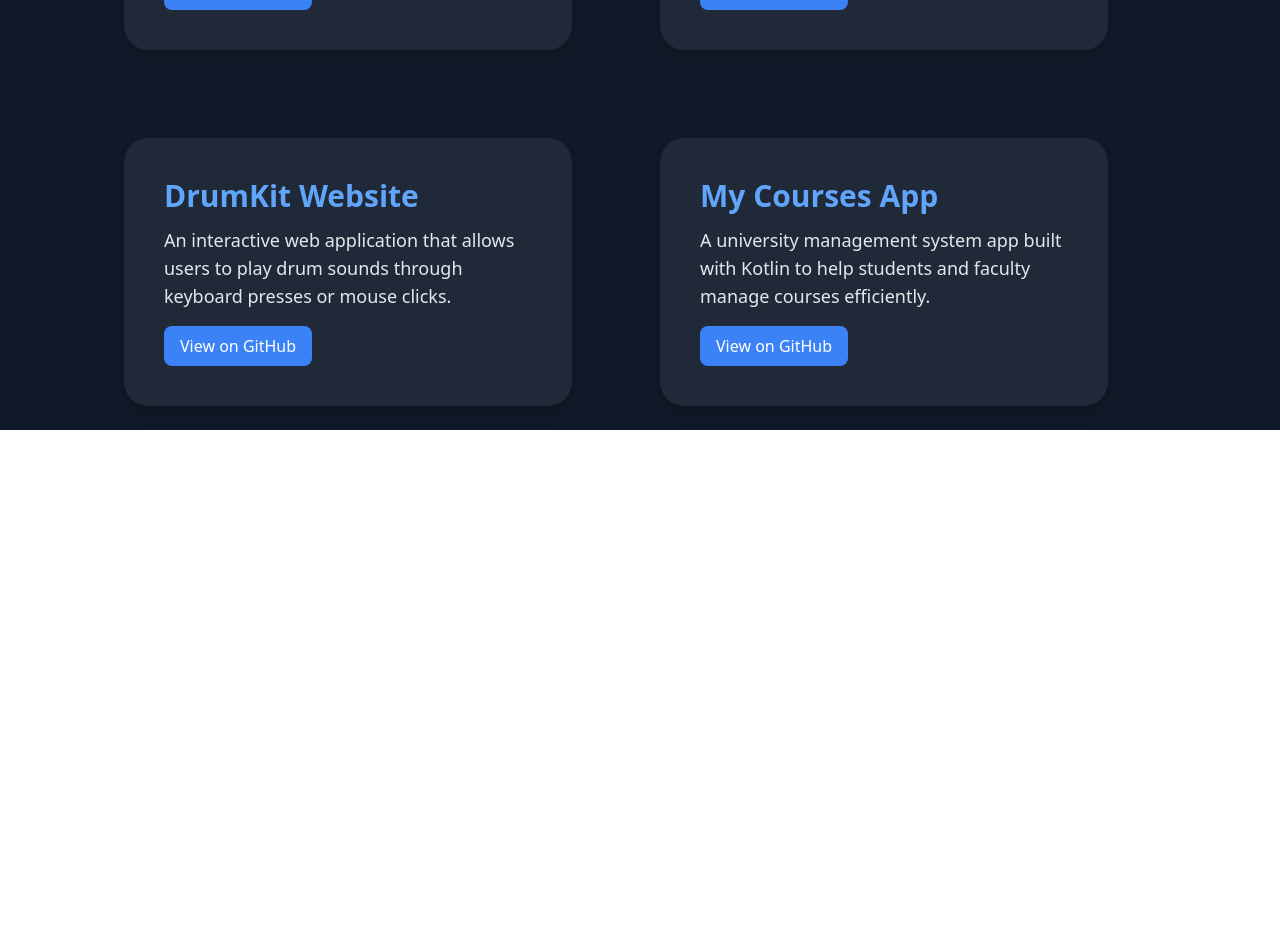
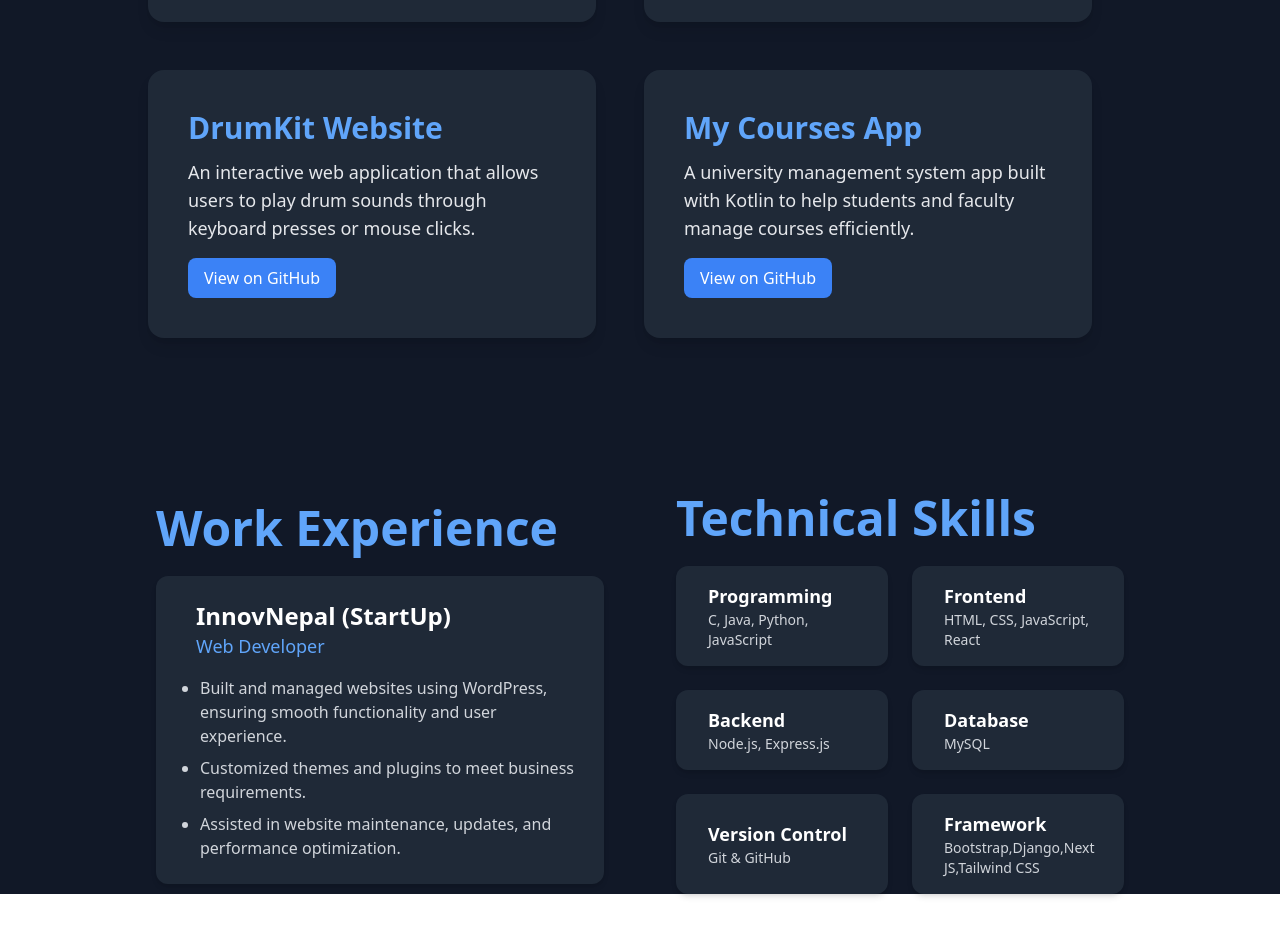
Before and after one commit to suraz343/MyPortfolio, a Next.js app: page / in a window 1280 px wide. Shown: the part 1170-2106 px from the top of the page. Before the commit the page ends 1600 px from the top, so only its background shows below. Built offline with nearby package versions, Linux system fonts and the light colour scheme.

Commit message:
experience and technical skills section added

```diff
--- a/app/components/Projects.tsx
+++ b/app/components/Projects.tsx
@@ -8,7 +8,7 @@
   }
   const ProjectCard: React.FC<ProjectProps> = (props) => {
   return (
-    <div className=" bg-gray-800 text-white p-10 m-6 mr-6 rounded-3xl shadow-lg max-w-md w-full transform transition duration-300 hover:scale-105 hover:shadow-2xl">
+    <div className=" bg-gray-800 text-white p-10 m-3 rounded-2xl shadow-lg max-w-md w-full transform transition duration-300 hover:scale-105 hover:shadow-2xl">
       <h2 className="text-2xl font-bold text-blue-400 md:text-3xl">{props.name}</h2>
       <p className="text-gray-200 mt-3 md:text-lg">{props.description}</p>
       <a
@@ -53,13 +53,13 @@
   ];
 
   return (
-    <div className="bg-gray-900 text-white flex flex-col mt-10 items-center px-6 md:px-16">
+    <div className="bg-gray-900 text-white flex flex-col mt-6 items-center px-6 md:px-16">
       <h1 className="text-3xl md:text-5xl font-extrabold text-blue-400 text-center md:text-left mb-10">
         My Projects
       </h1>
 
       {/* Grid Layout for Project Cards */}
-      <div className="mr-12 grid grid-cols-1 sm:grid-cols-2 lg:grid-cols-2 gap-10">
+      <div className="mr-10 grid grid-cols-1 sm:grid-cols-2 lg:grid-cols-2 gap-6">
         {projectList.map((project, index) => (
           <ProjectCard
             key={index}
--- /dev/null
+++ b/app/components/skills.tsx
@@ -0,0 +1,59 @@
+import React from "react";
+
+export default function Skills() {
+  return (
+    <div className="m-8 md:m-36 flex flex-col md:flex-row justify-center items-center gap-12">
+
+      {/* Work Experience Section */}
+      <div className="w-full md:w-1/2 flex justify-center">
+        <div className="w-full max-w-md">
+          <h1 className="font-extrabold text-blue-400 text-3xl md:text-5xl text-center md:text-left">
+            Work Experience
+          </h1>
+          <div className="bg-gray-800 p-6 rounded-xl shadow-md mt-6 flex flex-col gap-4">
+            <div className="flex items-center gap-4">
+              <i className="bi bi-briefcase-fill text-blue-400 text-4xl"></i>
+              <div>
+                <h3 className="text-white font-semibold text-2xl">InnovNepal (StartUp)</h3>
+                <p className="text-blue-400 text-lg">Web Developer</p>
+              </div>
+            </div>
+            <ul className="list-disc pl-5 text-gray-300 text-md space-y-2">
+              <li>Built and managed websites using WordPress, ensuring smooth functionality and user experience.</li>
+              <li>Customized themes and plugins to meet business requirements.</li>
+              <li>Assisted in website maintenance, updates, and performance optimization.</li>
+            </ul>
+          </div>
+        </div>
+      </div>
+
+      {/* Technical Skills Section */}
+      <div className="w-full md:w-1/2 flex justify-center">
+        <div className="w-full max-w-md">
+          <h1 className="font-extrabold text-blue-400 text-3xl md:text-5xl text-center md:text-left">
+            Technical Skills
+          </h1>
+          <div className="grid grid-cols-1 md:grid-cols-2 gap-6 mt-6">
+            {[
+              { title: "Programming", skills: "C, Java, Python, JavaScript", icon: "code-slash" },
+              { title: "Frontend", skills: "HTML, CSS, JavaScript, React", icon: "layout-text-window" },
+              { title: "Backend", skills: "Node.js, Express.js", icon: "server" },
+              { title: "Database", skills: "MySQL", icon: "database" },
+              { title: "Version Control", skills: "Git & GitHub", icon: "github" },
+              { title: "Framework", skills: "Bootstrap,Django,Next JS,Tailwind CSS", icon: "framework" }
+            ].map((item, index) => (
+              <div key={index} className="bg-gray-800 p-4 rounded-xl shadow-md flex items-center gap-4 mx-auto w-full">
+                <i className={`bi bi-${item.icon} text-blue-400 text-3xl`}></i>
+                <div>
+                  <h3 className="text-white font-semibold text-lg">{item.title}</h3>
+                  <p className="text-gray-300 text-sm">{item.skills}</p>
+                </div>
+              </div>
+            ))}
+          </div>
+        </div>
+      </div>
+
+    </div>
+  );
+}
--- a/app/page.tsx
+++ b/app/page.tsx
@@ -2,14 +2,16 @@
 import NavBar from "./components/NavBar";
 import HeroSection from "./components/Hero";
 import Projects from "./components/Projects";
+import Skills from "./components/skills";
 
 
 export default function Home() {
   return (
-    <main className="min-h-screen dark:bg-gray-900">
+    <main className="min-h-screen bg-gray-900 dark:bg-gray-900">
       <NavBar />
       <HeroSection />
       <Projects />
+      <Skills />
 
 
     </main>
```
Also changed, not shown: package.json (+11 -5 lines), 1 other file (tests, documents, lock files or other folders).
